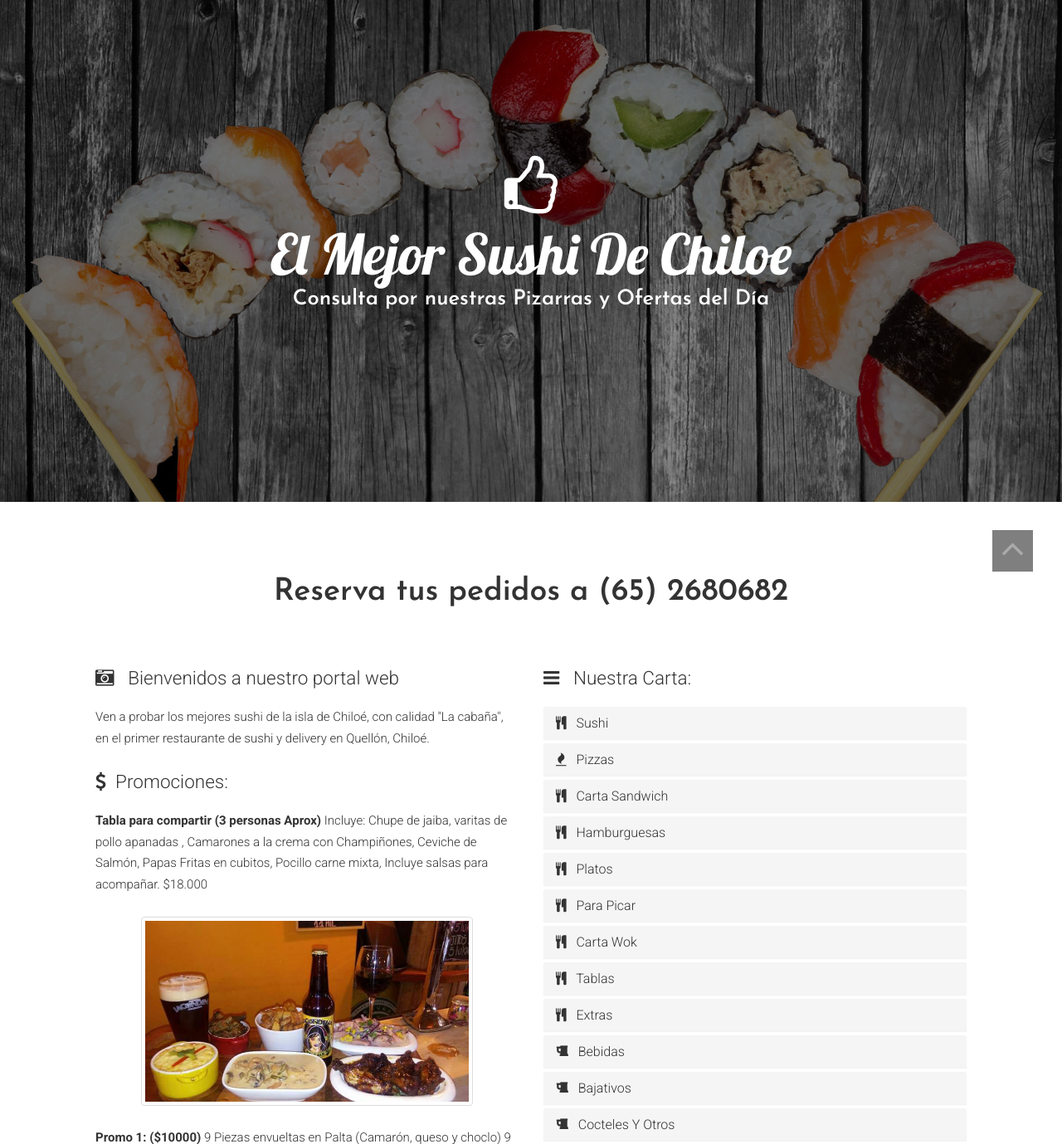
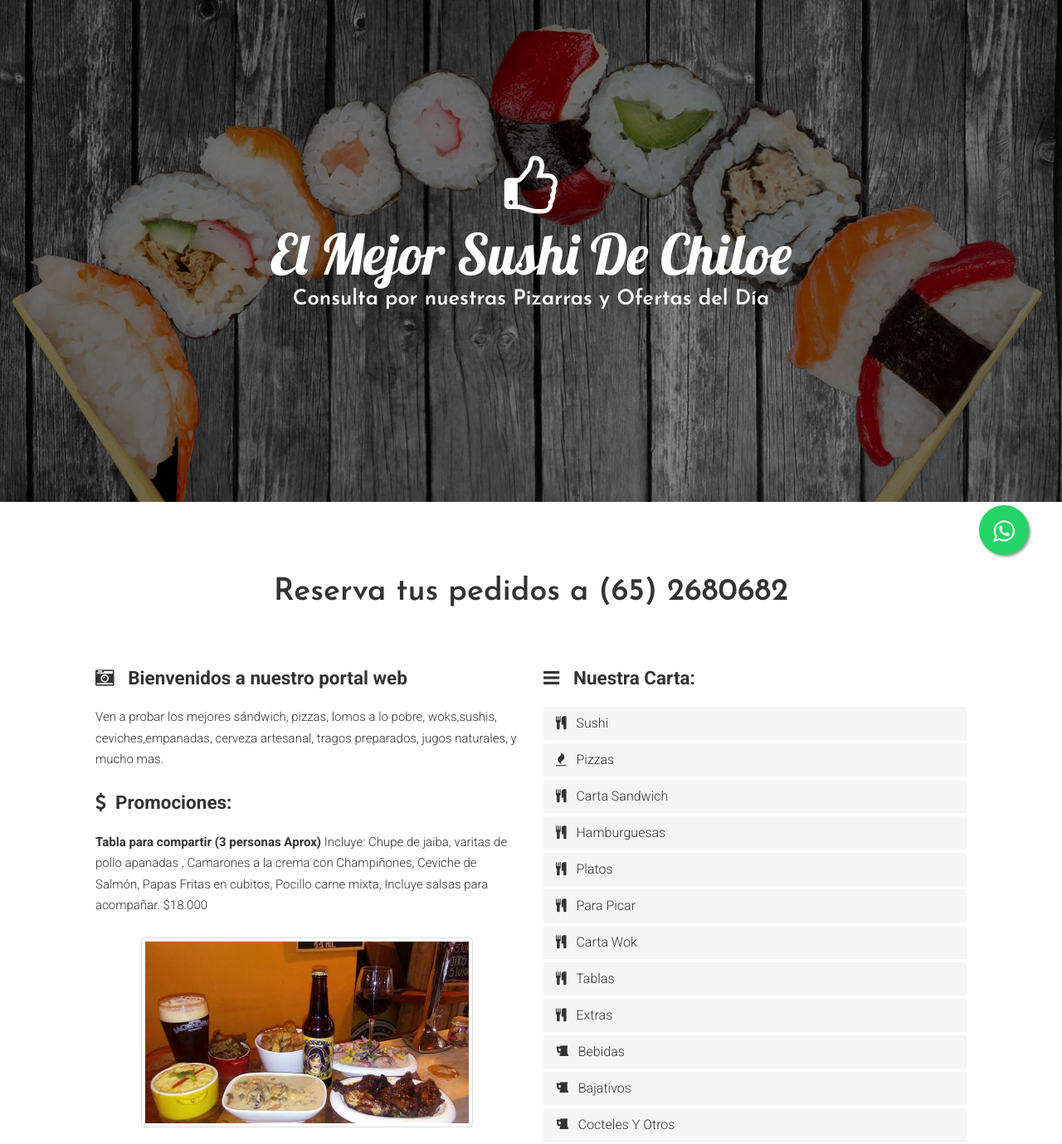
Before and after one commit to osvaldoalvaradodev/sushiloe, a PHP site: page / in a window 1280 px wide. Shown: the part 91-1470 px from the top of the page at 83% size. Run offline with PHP 8.4, Linux system fonts and the light colour scheme; some libraries are stand-ins or nearby versions.

Commit message:
Añade boton para solicitar por whatsapp y mejora color de textos en home

```diff
--- a/assets/style.css
+++ b/assets/style.css
@@ -131,7 +131,7 @@
 
 
 @media (max-width: 767px) {
-	body{font:300 12px/12px Roboto,Arial,Helvetica;}
+	body{font:400 14px/14px Roboto,Arial,Helvetica; color:black}
 	.navbar-nav > li > a {line-height: 1em;}
 	.navbar-brand{padding: 7px;}
 	.navbar-brand img{height: 37px;}
--- a/index.php
+++ b/index.php
@@ -4,8 +4,29 @@
 <meta charset="UTF-8" />
 <meta http-equiv="Content-Type" content="text/html; charset=utf-8" />
 <meta name="viewport" content="width=device-width, initial-scale=1, maximum-scale=1, user-scalable=no">
-<title>Sushiloe Quellon - Disfruta los mejores sushi de Chiloe</title>
+<title>Sushiloe Quellón - Tus pedidos a (65)2680682</title>
+<meta name="description" content="Sushi,Sandwich,Tablas y mucho mas, ahora con delivery." />
+<style>
+  .float{
+  position:fixed;
+  width:60px;
+  height:60px;
+  bottom:40px;
+  right:40px;
+  background-color:#25d366;
+  color:#FFF;
+  border-radius:50px;
+  text-align:center;
+  font-size:30px;
+  box-shadow: 2px 2px 3px #999;
+  z-index:100;
+}
 
+.my-float{
+  margin-top:16px;
+}
+
+</style>
 
 
 <?php
@@ -136,7 +157,8 @@
 
   // Use the function
         if(isMobile()){
-          echo "<a href='tel:652680682' class='btn btn-primary' style='background-color:green' type='submit'><i class='fa fa-phone'></i> Llamar Ahora! Presione Aqui</a>";
+          echo "<a href='tel:652680682' class='btn btn-primary'  type='submit'><i class='fa fa-phone'></i> Llamar Ahora! Presione Aquí</a><br><br>";
+           echo "<a href='https://api.whatsapp.com/send?phone=56998554381&text=Hola%20quisiera%20realizar%20algun%20pedido%20de%20la%20carta' class='btn btn-primary' style='background-color:green' type='submit'><i class='fa fa-whatsapp' target='_blank'></i> Pedir por Whatsapp! Presione Aquí</a>";
         }
         else {
 
@@ -151,10 +173,11 @@
 
   <div class="row">
   <div class="col-sm-6 wowload fadeInLeft">
-    <h4><i class="fa fa-camera-retro"></i> Bienvenidos a nuestro portal web </h4>
-    <p>Ven a probar los mejores sushi de la isla de Chiloé, con calidad "La cabaña", en el primer restaurante de sushi y delivery en Quellón, Chiloé.</p>
 
-    <h4><i class="fa fa-usd"></i>Promociones:</h4>
+      <h4><i class="fa fa-camera-retro"></i> <b>Bienvenidos a nuestro portal web </b></h4>
+    <p>Ven a probar los mejores sándwich, pizzas, lomos a lo pobre, woks,sushis, ceviches,empanadas, cerveza artesanal, tragos preparados, jugos naturales, y mucho mas.</p>
+
+    <h4><i class="fa fa-usd"></i><b>Promociones:</b></h4>
 
 <p><b>Tabla para compartir (3 personas Aprox)</b>
 Incluye:
@@ -235,7 +258,7 @@
 
   <div class="col-sm-6 wowload fadeInRight">
 
-     <h4><i class="fa fa-bars"></i> Nuestra Carta:</h4>
+      <h4><i class="fa fa-bars"></i> <b>Nuestra Carta:</b></h4>
 
       <!-- menus -->
       <div class="panel-group" id="accordion" role="tablist" aria-multiselectable="true">
@@ -1181,7 +1204,7 @@
 <a href="http://www.sushiloe.cl">Diseño Web Sushiloe - Quellon</a><br>
 <a href="https://www.zoho.com/mail/login.html">WebMail</a>
 <!-- # Footer Ends -->
-<a href="#home" class="gototop "><i class="fa fa-angle-up  fa-3x"></i></a>
+<!--<a href="#home" class="gototop "><i class="fa fa-angle-up  fa-3x"></i></a>-->
 
 </div>
 
@@ -1198,7 +1221,10 @@
     <a class="close">×</a>
     <!-- The modal dialog, which will be used to wrap the lightbox content -->
 </div>
-
+<link rel="stylesheet" href="https://maxcdn.bootstrapcdn.com/font-awesome/4.5.0/css/font-awesome.min.css">
+<a href="https://api.whatsapp.com/send?phone=56998554381&text=Hola%20quisiera%20realizar%20algun%20pedido%20de%20la%20carta" class="float" target="_blank">
+<i class="fa fa-whatsapp my-float"></i>
+</a>
 
 
 <!-- jquery -->
```
Also changed, not shown: images/bg.jpg.
